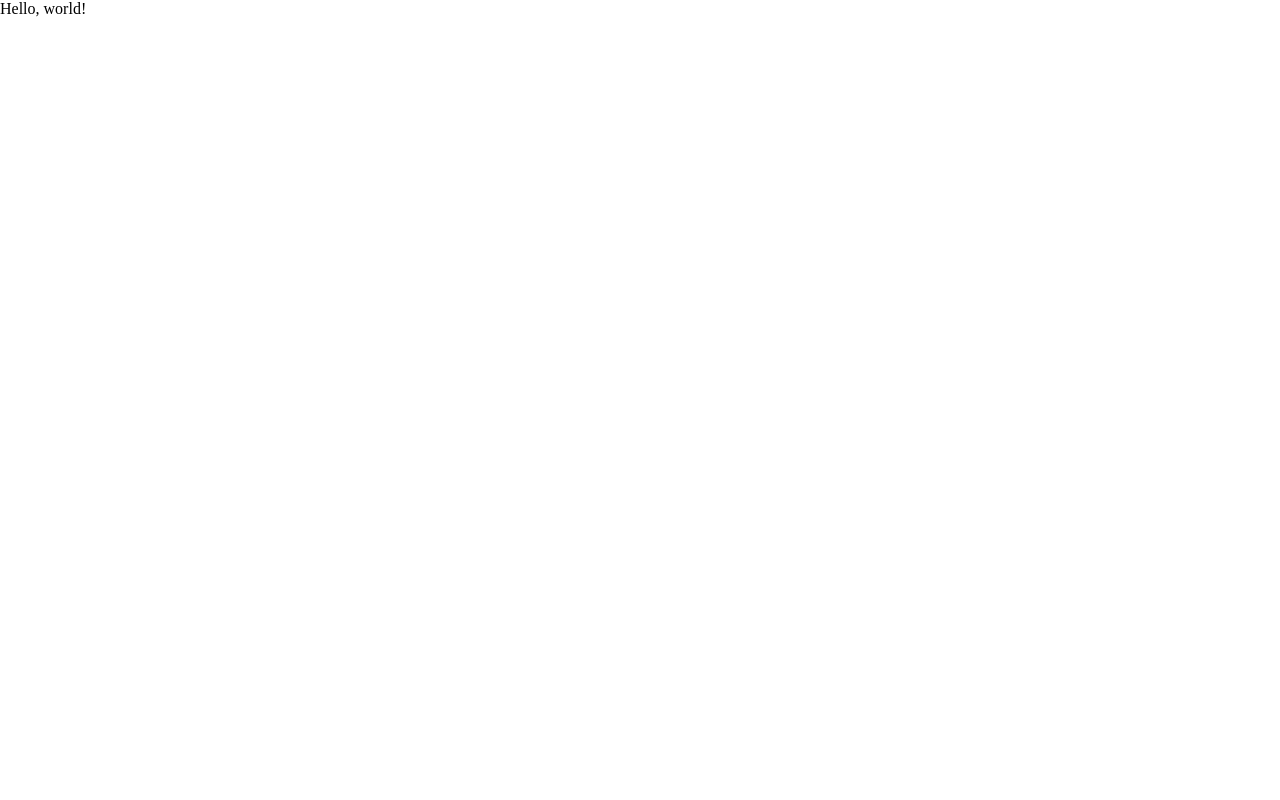
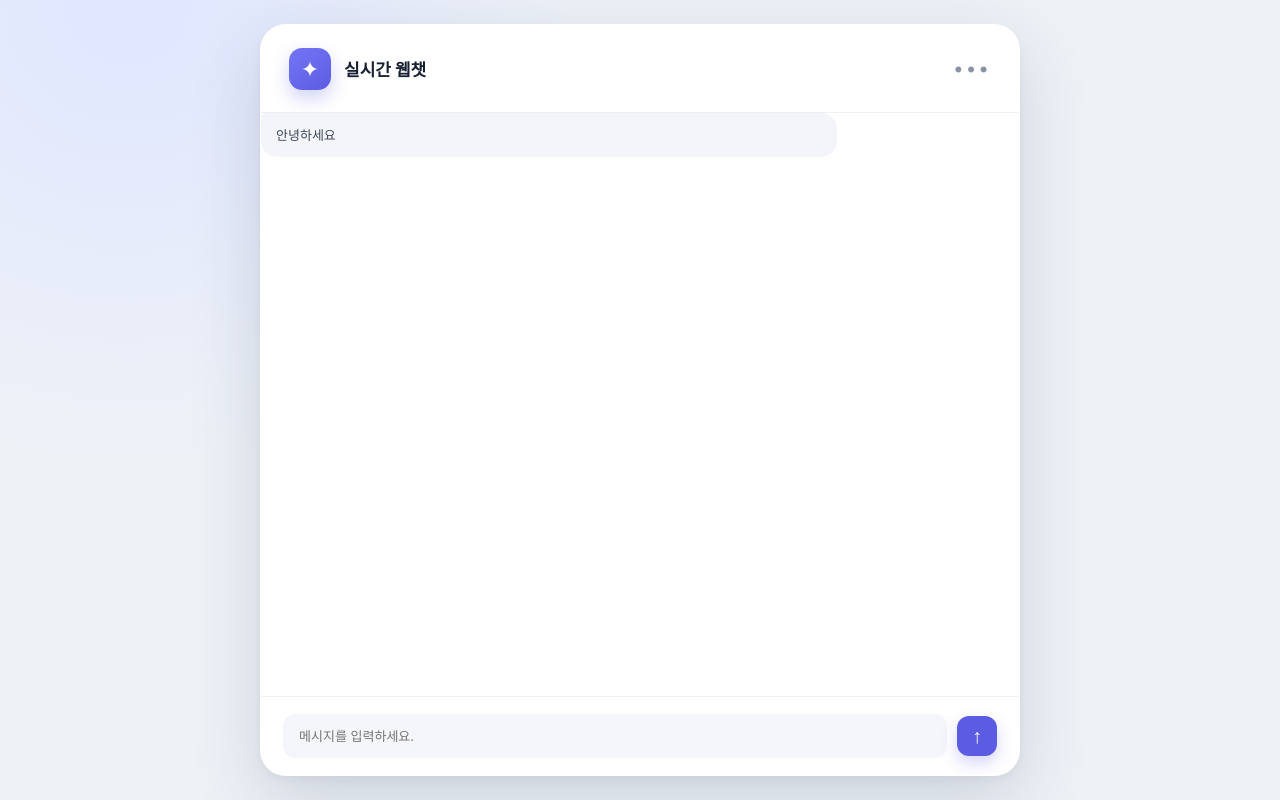
Before and after one commit to bestroom449k/Web_chat, a plain HTML site: page index.html in a window 1280 px wide. Drawn offline with Linux system fonts and the light colour scheme.

Commit message:
2-3.  index.html 웹쳇 하면 설계,  stlye.css AI와 함께 구현

```diff
--- a/index.html
+++ b/index.html
@@ -1,16 +1,31 @@
-<!DOCTYPE html>
+<!doctype html>
 <html lang="en">
-<head>
-    <meta charset="UTF-8">
-    <meta name="viewport" content="width=device-width, initial-scale=1.0">
+  <head>
+    <meta charset="UTF-8" />
+    <meta name="viewport" content="width=device-width, initial-scale=1.0" />
     <title>Web chat</title>
-    <link rel="stylesheet" href="reset.css">
-    <link rel="stylesheet" href="style.css">
-</head>
-<body>
-    Hello, world!
+    <link rel="stylesheet" href="reset.css" />
+    <link rel="stylesheet" href="style.css" />
+  </head>
+  <div id="app">
+  <body>
+    <header>
+      <h1>실시간 웹챗</h1>
+    </header>
+    <ul id="messages">
+      <li>안녕하세요</li>
+    </ul>
 
-        <script src="client.js"></script>
-
-</body>
+    <form id="chat-form">
+      <input
+        type="text"
+        id="chat-input"
+        placeholder="메시지를 입력하세요."
+        autocomplete="off"
+      />
+      <button type="submit">↑</button>
+    </form>
+    </div>
+    <script src="client.js"></script>
+  </body>
 </html>
--- a/style.css
+++ b/style.css
@@ -0,0 +1,182 @@
+@import url("https://fonts.googleapis.com/css2?family=Inter:wght@400;500;600;700&family=Noto+Sans+KR:wght@400;500;600;700&display=swap");
+
+:root {
+  --bg: #eef2f7;
+  --surface: #fff;
+  --text: #172033;
+  --muted: #8993a5;
+  --line: #edf0f5;
+  --primary: #5b5ce2;
+  --bubble: #f3f5f9;
+}
+body {
+  min-height: 100vh;
+  display: grid;
+  place-items: center;
+  padding: 24px;
+  color: var(--text);
+  font-family: Inter, "Noto Sans KR", sans-serif;
+  background:
+    radial-gradient(circle at 10% 0%, #dfe6ff 0, transparent 33%), var(--bg);
+}
+header {
+  height: 88px;
+  display: flex;
+  align-items: center;
+  gap: 13px;
+  padding: 0 28px;
+  border-bottom: 1px solid var(--line);
+  background: var(--surface);
+}
+header h1 {
+  margin: 0;
+  font-size: 17px;
+  font-weight: 700;
+}
+header:before {
+  content: "✦";
+  width: 42px;
+  height: 42px;
+  display: grid;
+  place-items: center;
+  color: #fff;
+  font-size: 22px;
+  background: linear-gradient(145deg, #7475f5, var(--primary));
+  border-radius: 13px;
+  box-shadow: 0 8px 18px #5b5ce247;
+}
+header:after {
+  content: "•••";
+  margin-left: auto;
+  color: var(--muted);
+  font-size: 19px;
+  letter-spacing: 2px;
+}
+body > header,
+body > ul,
+body > form {
+  width: min(100%, 760px);
+}
+body > header {
+  border-radius: 24px 24px 0 0;
+}
+body > ul {
+  height: min(580px, calc(100vh - 170px));
+  overflow-y: auto;
+  padding: 28px;
+  background: #fcfcfd;
+}
+body > ul:before {
+  content: "오늘";
+  display: block;
+  width: max-content;
+  margin: 0 auto 28px;
+  padding: 5px 10px;
+  color: #a5adbb;
+  font-size: 11px;
+  background: #f1f3f7;
+  border-radius: 20px;
+}
+#messages {
+  display: flex;
+  flex-direction: column;
+  gap: 20px;
+}
+#messages li {
+  max-width: 76%;
+  padding: 12px 15px;
+  color: #3c4658;
+  font-size: 13px;
+  line-height: 1.55;
+  background: var(--bubble);
+  border-radius: 5px 16px 16px 16px;
+}
+#messages li:nth-child(even) {
+  align-self: flex-end;
+  color: #fff;
+  background: var(--primary);
+  border-radius: 16px 16px 5px 16px;
+  box-shadow: 0 6px 15px #5b5ce229;
+}
+form {
+  display: flex;
+  gap: 10px;
+  align-items: center;
+  padding: 17px 22px;
+  background: #fff;
+  border-top: 1px solid var(--line);
+  border-radius: 0 0 24px 24px;
+}
+form input {
+  min-width: 0;
+  flex: 1;
+  padding: 13px 15px;
+  color: var(--text);
+  font: inherit;
+  font-size: 13px;
+  background: #f5f6f9;
+  border: 1px solid transparent;
+  border-radius: 12px;
+  outline: 0;
+}
+form input:focus {
+  border-color: #c9c9f5;
+  background: #fff;
+  box-shadow: 0 0 0 4px #5b5ce214;
+}
+form button {
+  width: 40px;
+  height: 40px;
+  color: #fff;
+  font-size: 20px;
+  background: var(--primary);
+  border: 0;
+  border-radius: 12px;
+  cursor: pointer;
+  box-shadow: 0 7px 16px #5b5ce240;
+}
+form button:first-child {
+  width: 34px;
+  color: var(--muted);
+  font-size: 24px;
+  background: none;
+  box-shadow: none;
+}
+@media (max-width: 600px) {
+  body {
+    padding: 0;
+  }
+  body > header,
+  body > form {
+    border-radius: 0;
+  }
+  body > ul {
+    height: calc(100vh - 160px);
+  }
+  #messages li {
+    max-width: 88%;
+  }
+}
+
+/* Main chat shell */
+#app {
+  width: min(100%, 760px);
+  height: min(760px, calc(100vh - 48px));
+  min-height: 560px;
+  display: flex;
+  flex-direction: column;
+  overflow: hidden;
+  background: var(--surface);
+  border: 1px solid rgba(255, 255, 255, .85);
+  border-radius: 26px;
+  box-shadow: 0 24px 70px rgba(33, 45, 78, .16), 0 4px 12px rgba(33, 45, 78, .05);
+  animation: app-in .45s ease-out both;
+}
+#app > header, #app > ul, #app > form { width: 100%; }
+#app > header { flex: 0 0 88px; border-radius: 0; }
+#app > ul { flex: 1; min-height: 0; height: auto; }
+#app > form { flex: 0 0 auto; border-radius: 0; }
+@keyframes app-in { from { opacity: 0; transform: translateY(12px) scale(.985); } to { opacity: 1; transform: none; } }
+@media (max-width: 600px) {
+  #app { width: 100%; height: 100vh; min-height: 0; border-radius: 0; }
+}
```
Also changed, not shown: READEME.md (+9 -2 lines).
